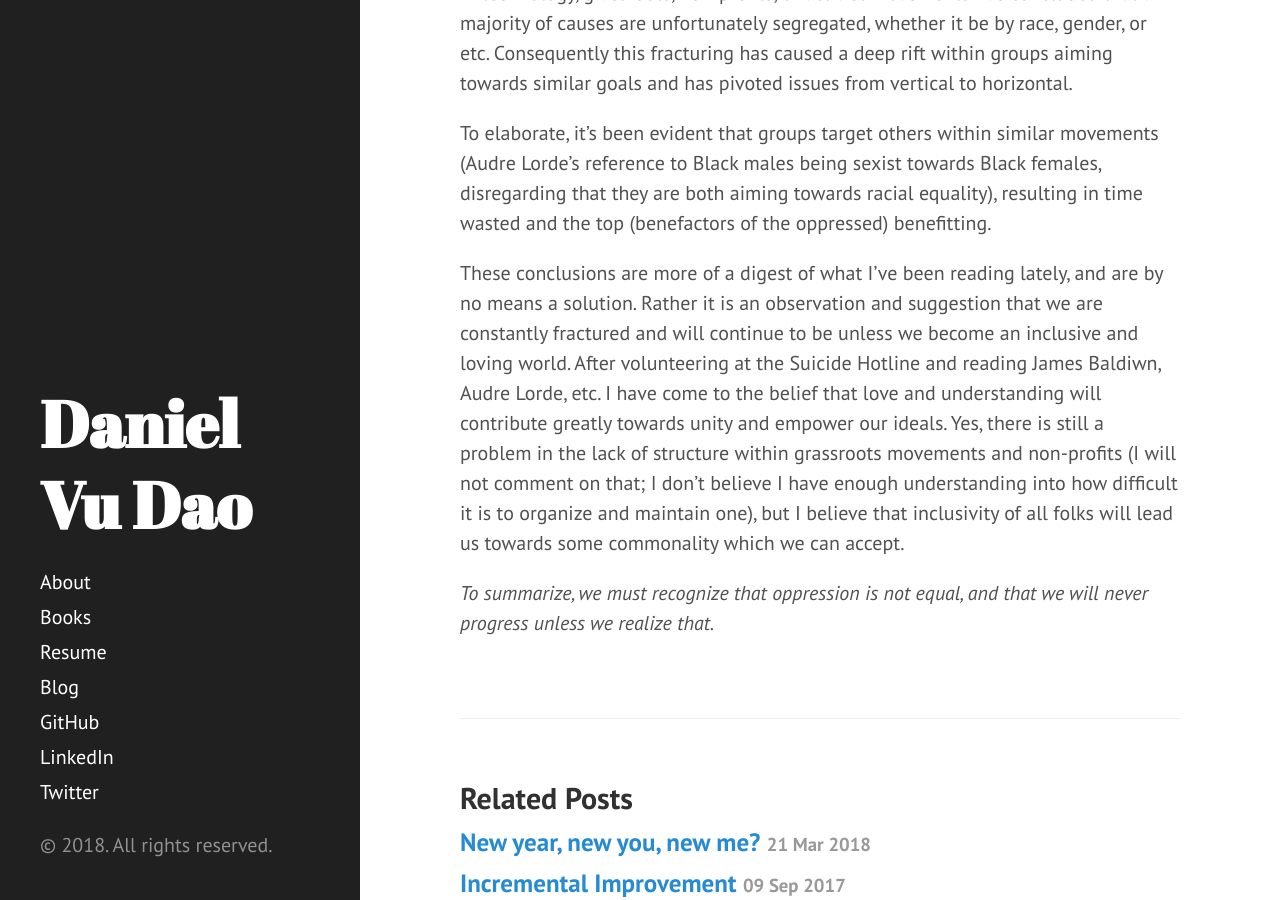
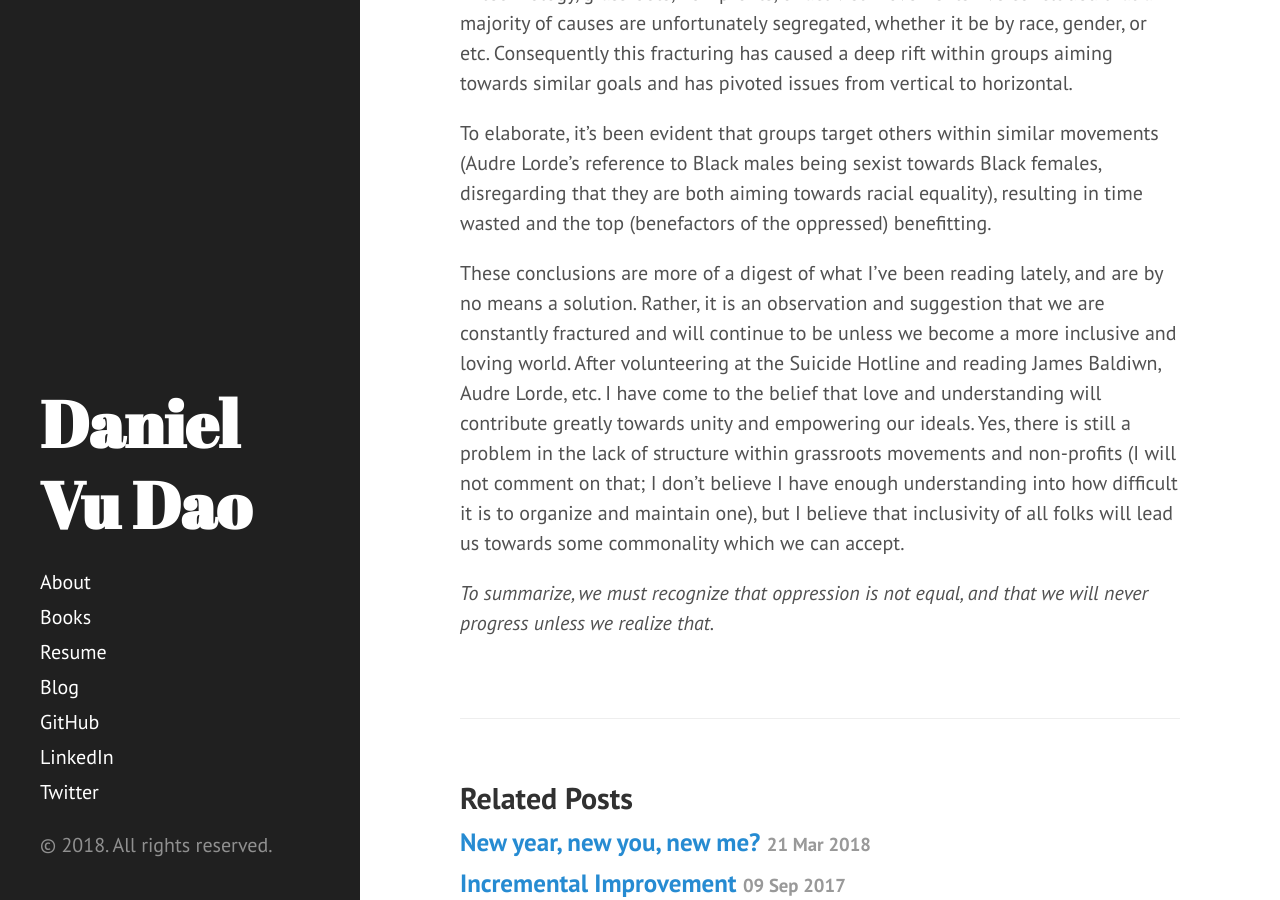
Before and after one commit to danielvdao/danielvdao.github.io, a Jekyll site: the page built from _posts/2018-03-27-societal-oppression.markdown, in a window 1280 px wide and 900 px high, scrolled down 612 px. Built offline with Jekyll 4.4.1, drawn with Linux system fonts in a browser that asks for light colours.

Commit message:
more edits

```diff
--- a/_posts/2018-03-27-societal-oppression.markdown
+++ b/_posts/2018-03-27-societal-oppression.markdown
@@ -11,6 +11,6 @@ After rigorously looking around for possible movements to join, one of the most
 
 To elaborate, it's been evident that groups target others within similar movements (Audre Lorde's reference to Black males being sexist towards Black females, disregarding that they are both aiming towards racial equality), resulting in time wasted and the top (benefactors of the oppressed) benefitting.
 
- These conclusions are more of a digest of what I've been reading lately, and are by no means a solution. Rather it is an observation and suggestion that we are constantly fractured and will continue to be unless we become an inclusive and loving world. After volunteering at the Suicide Hotline and reading James Baldiwn, Audre Lorde, etc. I have come to the belief that love and understanding will contribute greatly towards unity and empower our ideals. Yes, there is still a problem in the lack of structure within grassroots movements and non-profits (I will not comment on that; I don't believe I have enough understanding into how difficult it is to organize and maintain one), but I believe that inclusivity of all folks will lead us towards some commonality which we can accept.
+ These conclusions are more of a digest of what I've been reading lately, and are by no means a solution. Rather, it is an observation and suggestion that we are constantly fractured and will continue to be unless we become a more inclusive and loving world. After volunteering at the Suicide Hotline and reading James Baldiwn, Audre Lorde, etc. I have come to the belief that love and understanding will contribute greatly towards unity and empowering our ideals. Yes, there is still a problem in the lack of structure within grassroots movements and non-profits (I will not comment on that; I don't believe I have enough understanding into how difficult it is to organize and maintain one), but I believe that inclusivity of all folks will lead us towards some commonality which we can accept.
 
 *To summarize, we must recognize that oppression is not equal, and that we will never progress unless we realize that.*
```
